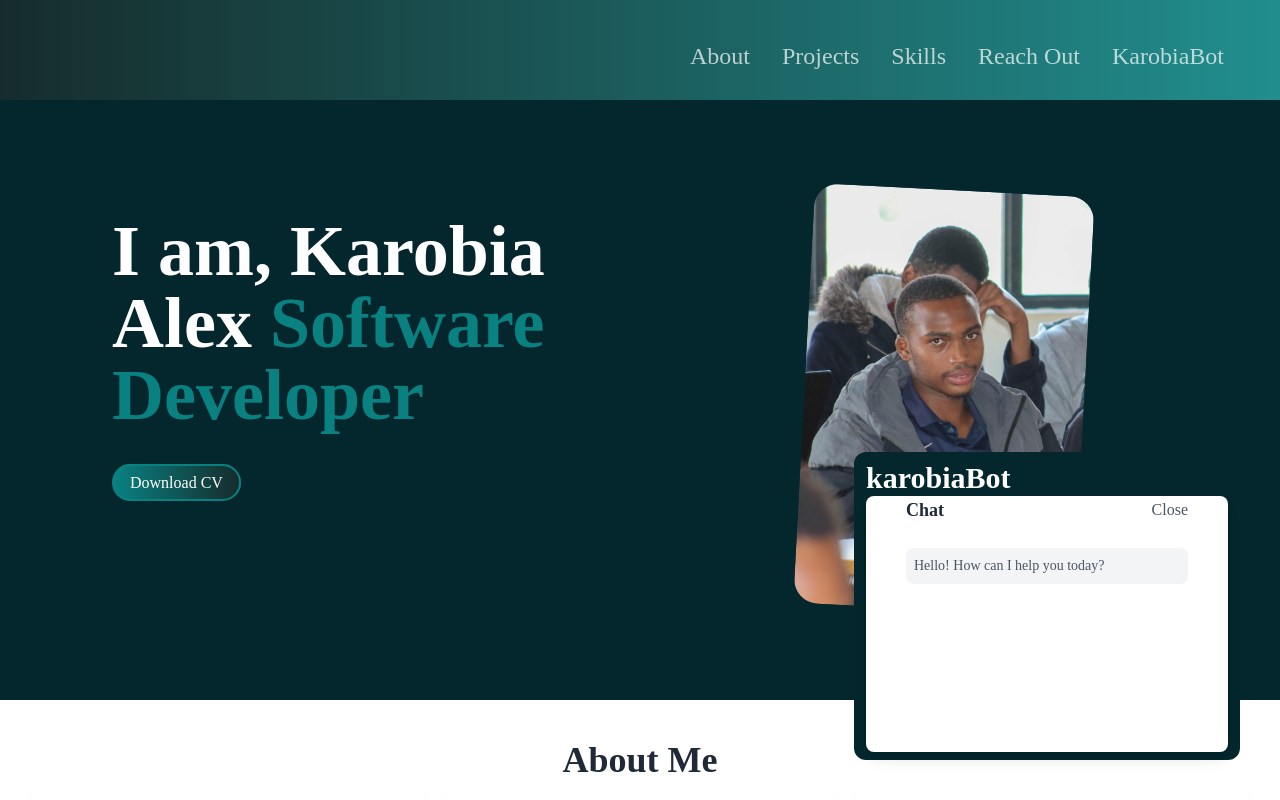
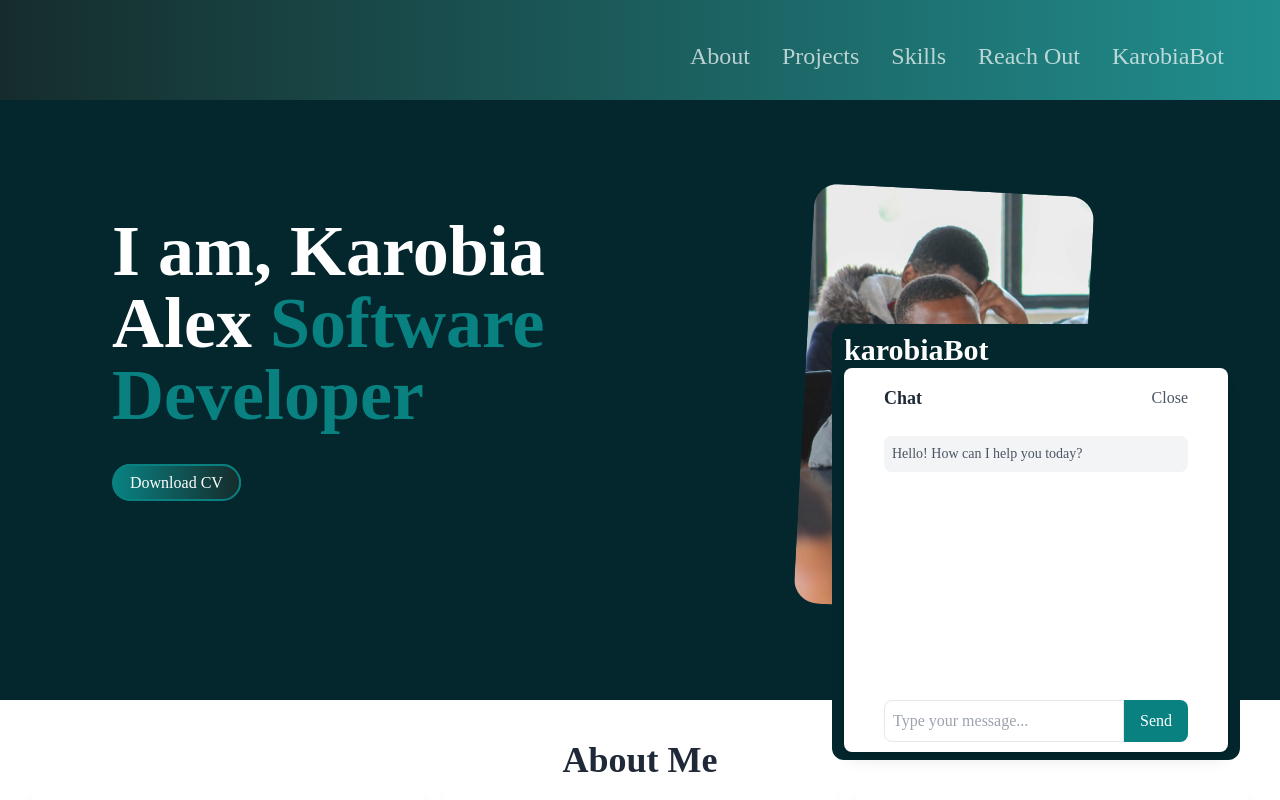
Before and after one commit to karoshalex0873/Karobia.me, a React (Vite) app: page / in a window 1280 px wide. Both pictures are taken after a click on the button 1114 px from the left and 721 px from the top of the page. Shown: the top 800 px of the page. Built offline with nearby package versions, Linux system fonts and the light colour scheme.

Commit message:
Chat bot

```diff
--- a/src/componets/Chatbox.jsx
+++ b/src/componets/Chatbox.jsx
@@ -22,7 +22,7 @@ const Chatbox = () => {
           </button>
         )}
         {isOpen && (
-          <div className="bg-white lg:w-69 lg:h-76 w-full h-64 lg:shadow-lg shadow-md rounded-lg px-4 lg:px-10">
+          <div className="bg-white lg:w-96 lg:h-96 w-full h-64 lg:shadow-lg shadow-md rounded-lg px-4 lg:px-10 py-4">
             {/* Chat interface content */}
             <div className="flex items-center justify-between mb-4">
               <h2 className="text-lg font-bold text-gray-800">Chat</h2>
@@ -42,15 +42,15 @@ const Chatbox = () => {
               </div>
             </div>
             {/* Chat input */}
-            <form className="mt-4">
+            <form className="mt-4 flex">
               <input
                 type="text"
                 placeholder="Type your message..."
-                className="w-full p-2 border rounded-lg focus:outline-none focus:ring-2 focus:ring-secondary"
+                className="flex-grow p-2 border rounded-l-lg focus:outline-none focus:ring-2 focus:ring-secondary"
               />
               <button
                 type="submit"
-                className="mt-2 bg-secondary text-white rounded-lg px-4 py-2 hover:bg-opacity-80 transition duration-300"
+                className="bg-secondary text-white rounded-r-lg px-4 py-2 hover:bg-opacity-80 transition duration-300"
               >
                 Send
               </button>
```
